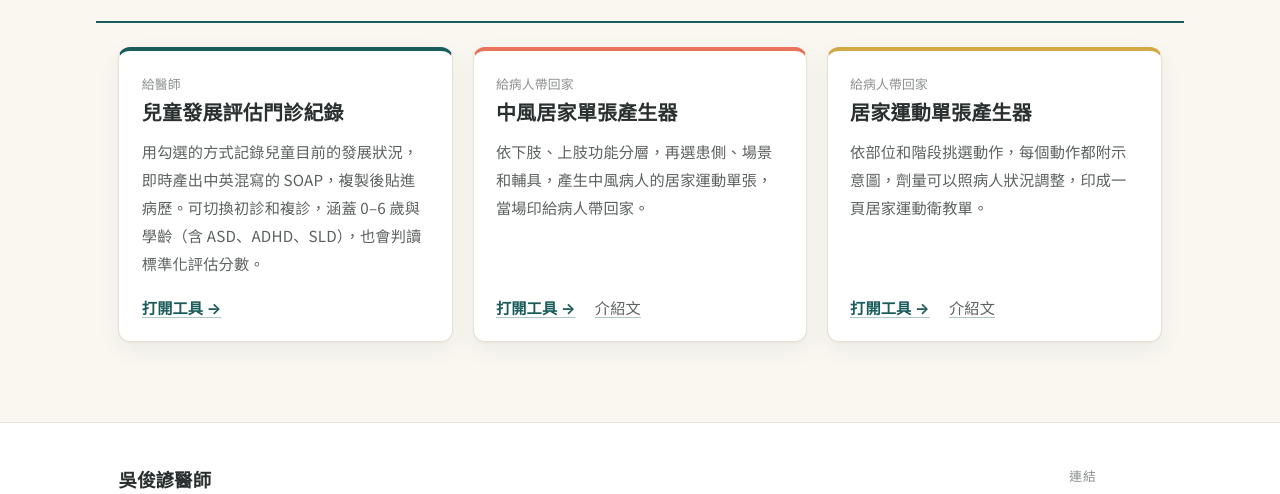
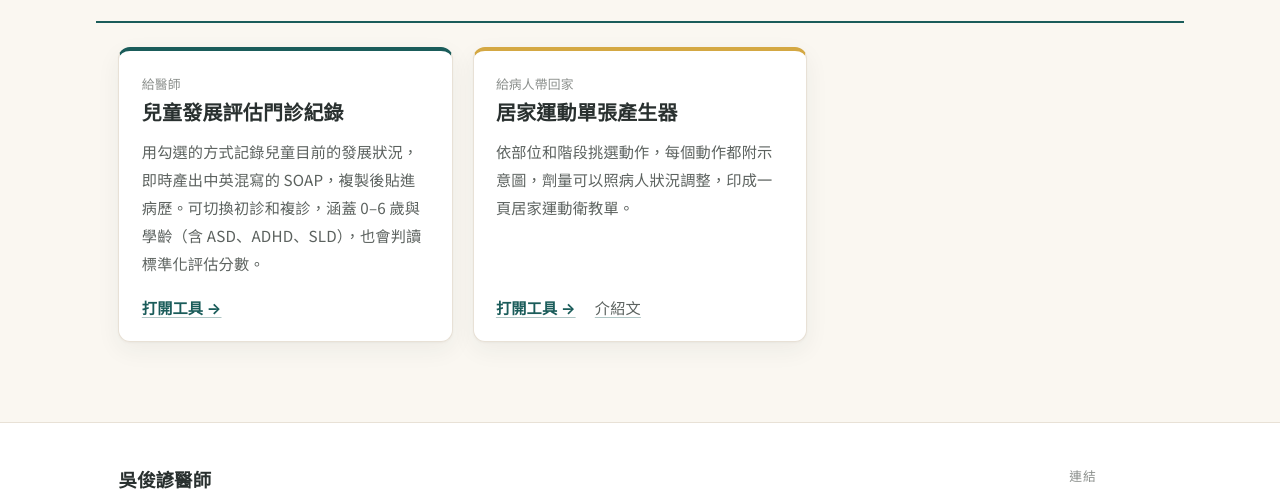
Before and after one commit to chunyenwu-rehab/chunyenwu.net, an Astro site: page /tools in a window 1280 px wide. Shown: the part 248-742 px from the top of the page. Built offline with nearby package versions, Linux system fonts and the light colour scheme; Astro itself is replaced by a stand-in of ours.

Commit message:
chore: 中風居家單張暫時下線（版本尚不適用）
- /stroke-sheet/ 移出 public/，檔案保留在 tools/stroke-sheet/site/
- 介紹文改為 draft
- 門診工具頁拿掉卡片

Co-Authored-By: Claude Opus 5.5 <noreply@anthropic.com>

```diff
--- a/src/pages/tools.astro
+++ b/src/pages/tools.astro
@@ -11,14 +11,6 @@ const tools = [
     desc: '用勾選的方式記錄兒童目前的發展狀況，即時產出中英混寫的 SOAP，複製後貼進病歷。可切換初診和複診，涵蓋 0–6 歲與學齡（含 ASD、ADHD、SLD），也會判讀標準化評估分數。',
     who: '給醫師',
     color: 'var(--teal)',
-  },
-  {
-    name: '中風居家單張產生器',
-    href: '/stroke-sheet/',
-    desc: '依下肢、上肢功能分層，再選患側、場景和輔具，產生中風病人的居家運動單張，當場印給病人帶回家。',
-    who: '給病人帶回家',
-    post: '/posts/stroke-home-exercise-sheet/',
-    color: 'var(--coral)',
   },
   {
     name: '居家運動單張產生器',
```
Also changed, not shown: src/content/blog/stroke-home-exercise-sheet.md (+1 -1 lines), tools/stroke-sheet/site/index.html (renamed from public/stroke-sheet/index.html), tools/stroke-sheet/site/og.png (renamed from public/stroke-sheet/og.png), tools/stroke-sheet/site/sheets.js (renamed from public/stroke-sheet/sheets.js).
